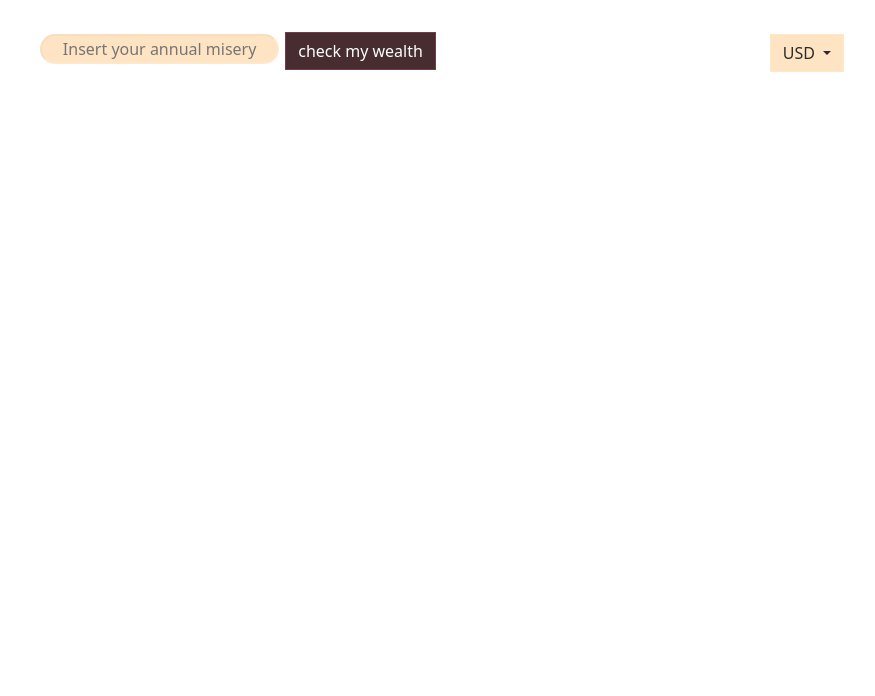
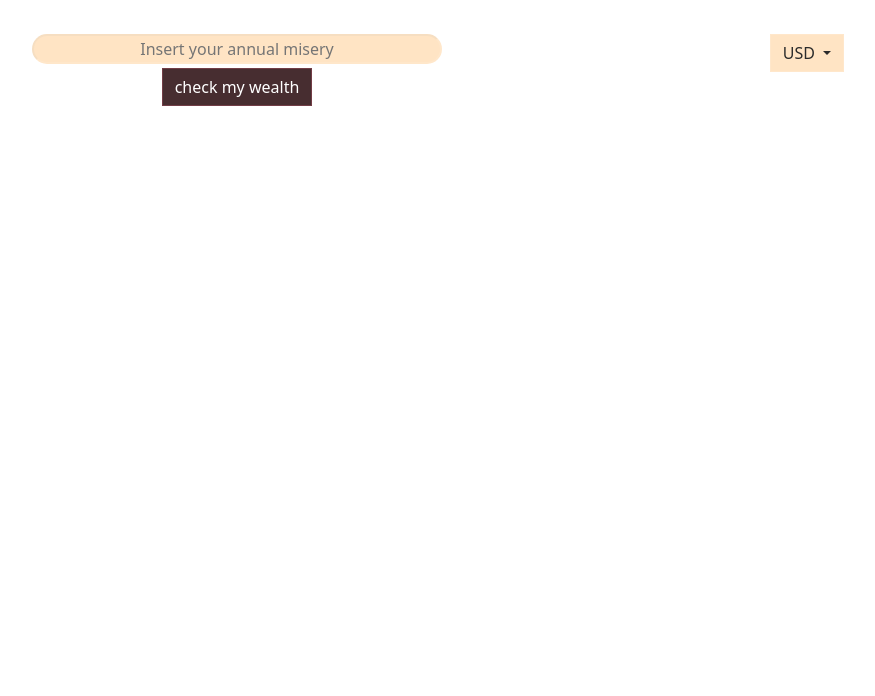
Before and after one commit to fr4p3rzz/MiseryCalculator, a plain HTML site: page index.html in a window 1280 px wide. Shown: the part 104-800 px from the top of the page, without its empty margins (118-993 px from the left). Drawn offline with Linux system fonts and the light colour scheme.

Commit message:
updated style of input

```diff
--- a/assets/css/style.css
+++ b/assets/css/style.css
@@ -24,6 +24,10 @@ input{
 input[type="number"]
 {
     text-align: center;
+}
+
+#input-misery{
+  width: 75%;
 }
 
 #currency-dropdown{
```
